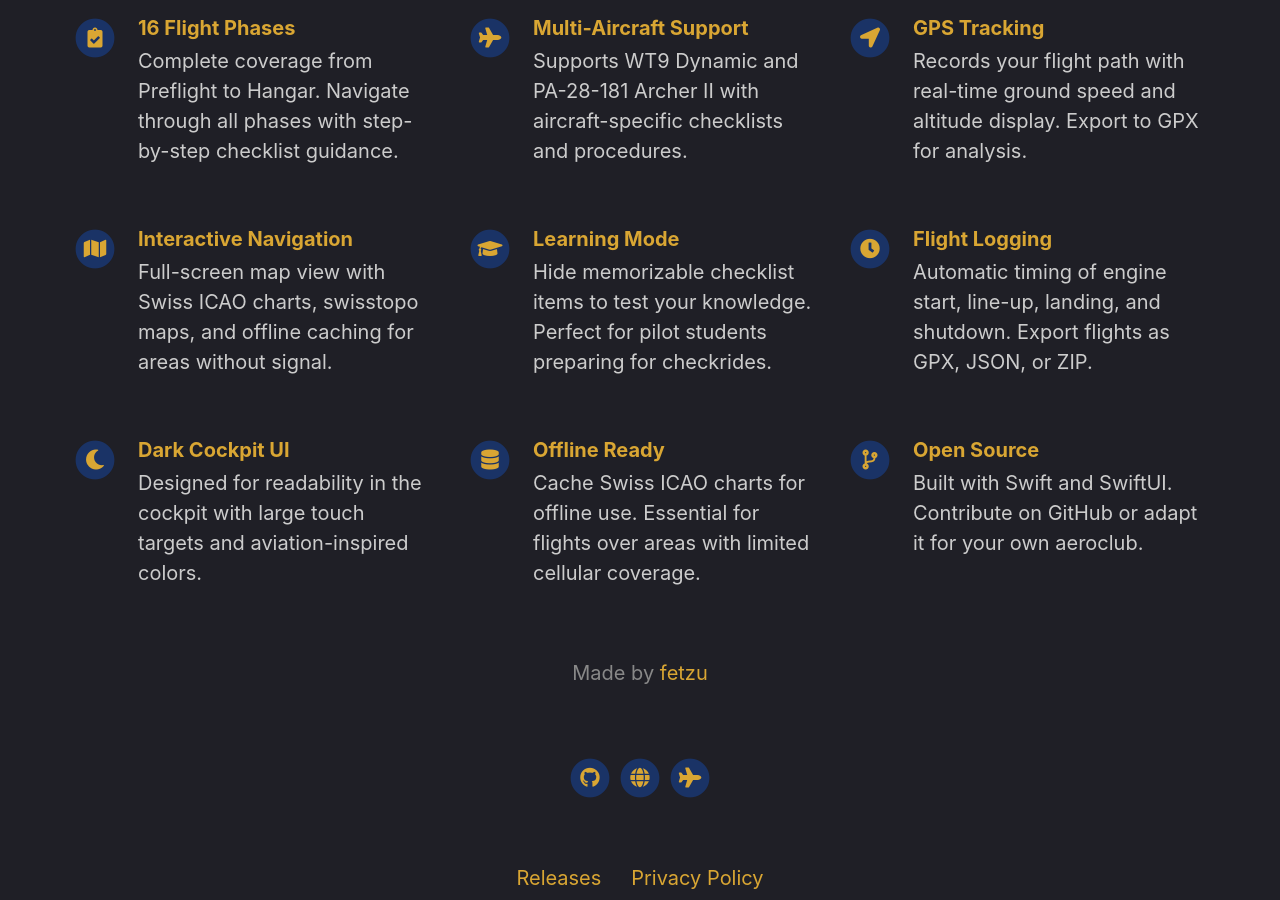
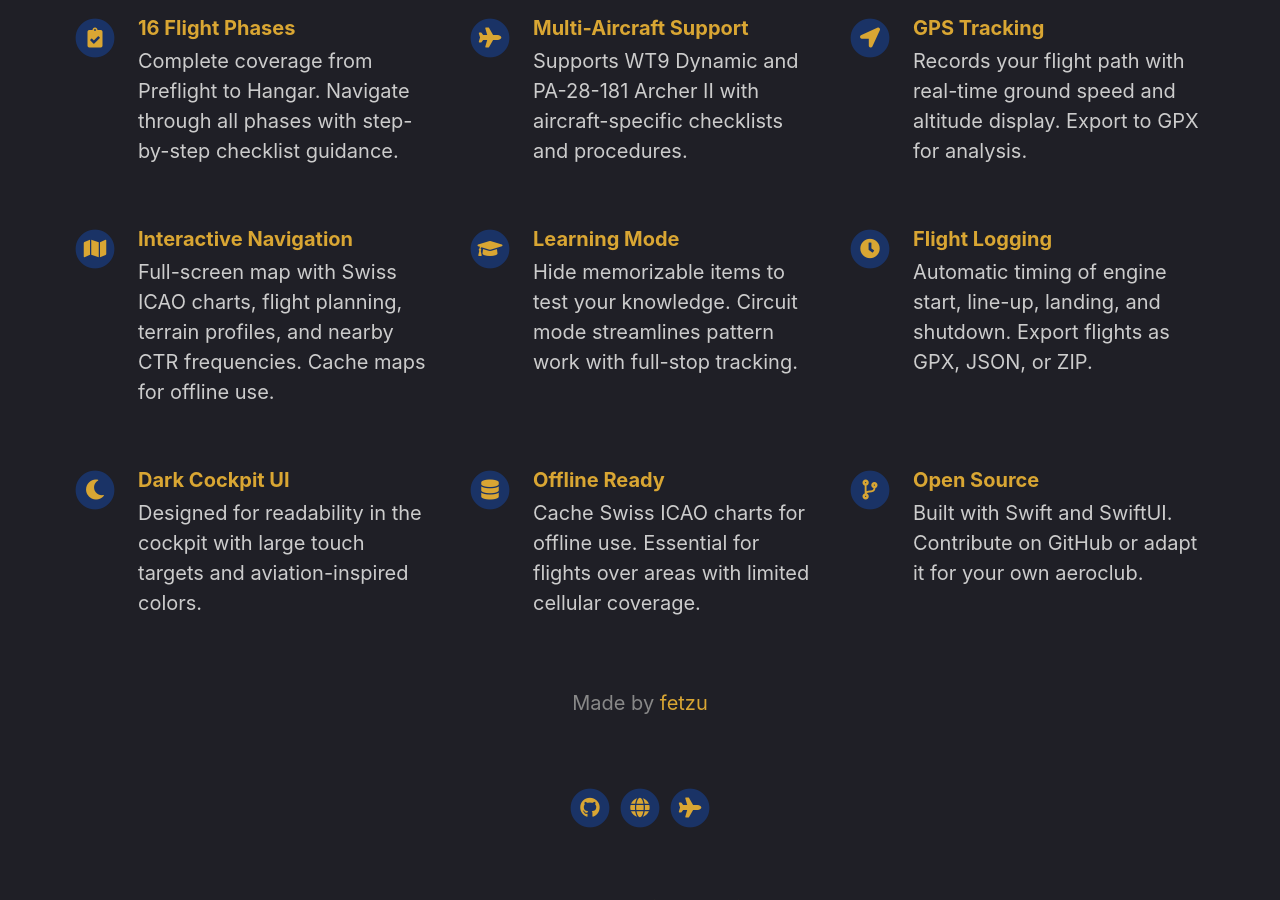
Before and after one commit to fetzu/AeroCheck, a Jekyll site: the page built from index.html, in a window 1280 px wide and 900 px high, scrolled down 1104 px. Built offline with Jekyll 4.4.1, drawn with Linux system fonts in a browser that asks for light colours; nearby versions of some CDN libraries.

Commit message:
feat: update feature descriptions for navigation and learning mode
- Interactive Navigation: mention flight planning, terrain profiles, and CTR frequencies
- Learning Mode: add circuit mode with full-stop tracking

🤖 Generated with [Claude Code](https://claude.com/claude-code)

Co-Authored-By: Claude Opus 4.5 <noreply@anthropic.com>

```diff
--- a/_config.yml
+++ b/_config.yml
@@ -55,11 +55,11 @@ features                                  :
     fontawesome_icon_name                 : location-arrow
 
   - title                                 : Interactive Navigation
-    description                           : Full-screen map view with Swiss ICAO charts, swisstopo maps, and offline caching for areas without signal.
+    description                           : Full-screen map with Swiss ICAO charts, flight planning, terrain profiles, and nearby CTR frequencies. Cache maps for offline use.
     fontawesome_icon_name                 : map
 
   - title                                 : Learning Mode
-    description                           : Hide memorizable checklist items to test your knowledge. Perfect for pilot students preparing for checkrides.
+    description                           : Hide memorizable items to test your knowledge. Circuit mode streamlines pattern work with full-stop tracking.
     fontawesome_icon_name                 : graduation-cap
 
   - title                                 : Flight Logging
```
